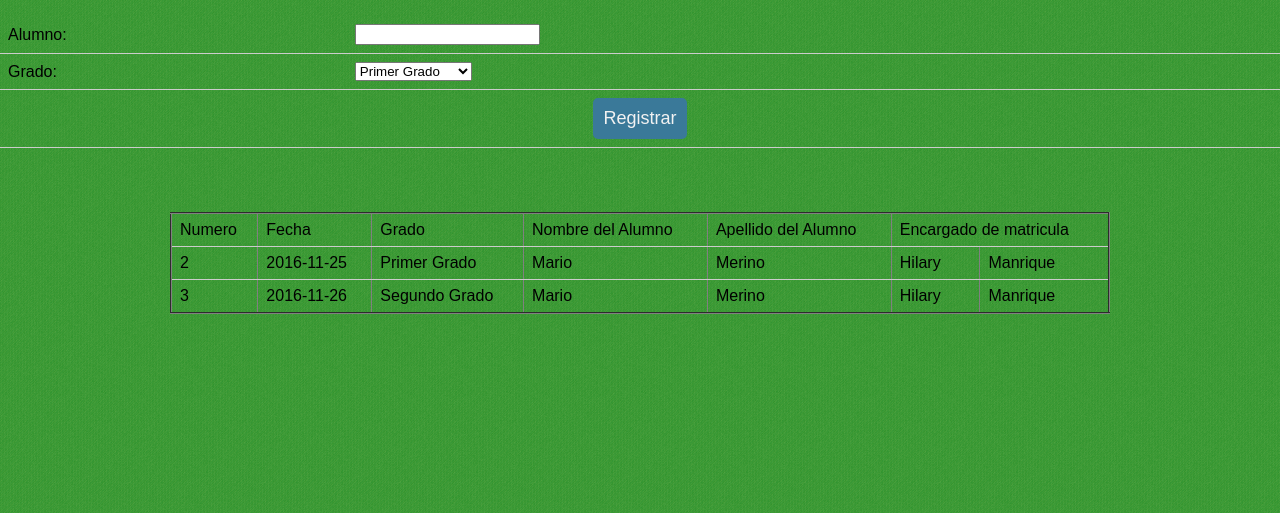
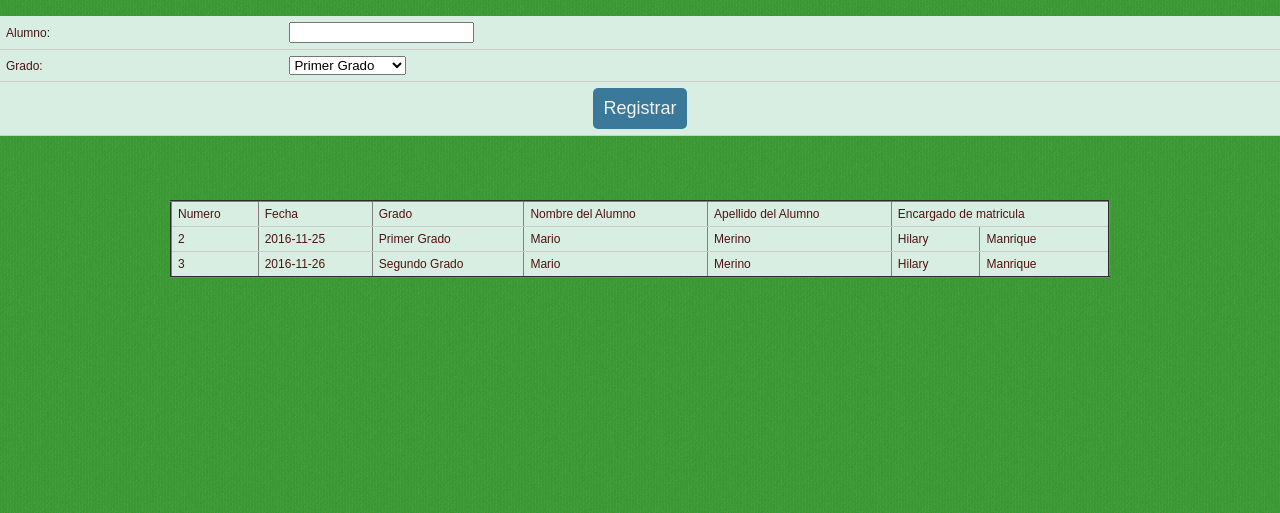
Before and after one commit to felixjsb96/PaginaWeb, a PHP site: page /view/registrar_matricula.php in a window 1280 px wide. Shown: the top 513 px of the page. Run offline with PHP 8.4, Linux system fonts and the light colour scheme; the visitor is signed in with stand-in values (Sample User, id 1); data comes from the database, SQL or seed files in the repository; some libraries are stand-ins or nearby versions; some web fonts are replaced.

Commit message:
capa de negocio
fisnish

```diff
--- a/view/registrar_matricula.php
+++ b/view/registrar_matricula.php
@@ -37,6 +37,7 @@
         width: 100%;
         margin: 1em 0 2em;
         border-collapse: collapse;
+		background:#33FF9F;
     }
 
     caption {
@@ -49,6 +50,10 @@
     }
 
     th {
+		background-color:#33FF9F;
+		font-family:Arial, Helvetica, sans-serif;
+		font-size:12px;
+		color:#993300;
         text-align: left;
         padding: .5em .5em;
         font-weight: bold;
@@ -57,6 +62,10 @@
     }
 
     td {
+		background-color:#D9EEE2;
+		font-family:Arial, Helvetica, sans-serif;
+		font-size:12px;
+		color:#4B1313;
         padding: .5em .5em;
         border-bottom: solid 1px #ccc;
     }
@@ -66,10 +75,11 @@
 	</head>
 
 <body>
+	<div class="container">
+	<div >
+	<form method="POST" action="../controller/controller.php">
+	<table class="table table-hover" border="0px" WIDTH='100'>
 
-	<div>
-	<form method="POST" action="../controller/controller.php">
-	<table class='respond' border="0px" WIDTH='100'>
 	<tr><td>Alumno: </td><td class="respond"><input type="text" name ="alumno"/></td></tr>
 	<tr><td>Grado: </td><td class="respond"><select name="grado">
 											<option value="00001">Primer Grado</option>
@@ -85,12 +95,15 @@
 	</div>
 	<div class="wrap">
 
-	<table class='respond' border='2px' WIDTH='100'>
+	<table class="table table-hover" border='2px' WIDTH='100'>
+	<thead>
     <tr><td>Numero</td><td>Fecha</td><td>Grado</td><td>Nombre del Alumno</td><td>Apellido del Alumno</td><td colspan="2">Encargado de matricula</td></tr>
+	</thead>
 	<?php
 	$mat= new MatriculaController();
 	$lista=$mat->Listar();
 	foreach($lista as $columna){
+		echo ("<tbody>");
 		echo ("<tr>");
 		echo("<td>".$columna->codigo_matricula."</td>");
 		echo("<td>".$columna->fecha."</td>");
@@ -99,10 +112,13 @@
 		echo("<td>".$columna->apellido."</td>");
 		echo("<td>".$columna->nombre_empleado."</td>");
 		echo("<td>".$columna->apellido_empleado."</td>");
+		echo ("</tr>");
+		echo ("</tbody>");
 	}
 	?>
 	</TABLE>
 	</div>
-</body>
+</div>
+	</body>
 
 </html>
```
Also changed, not shown: view/matricula.php (+17 -6 lines).
